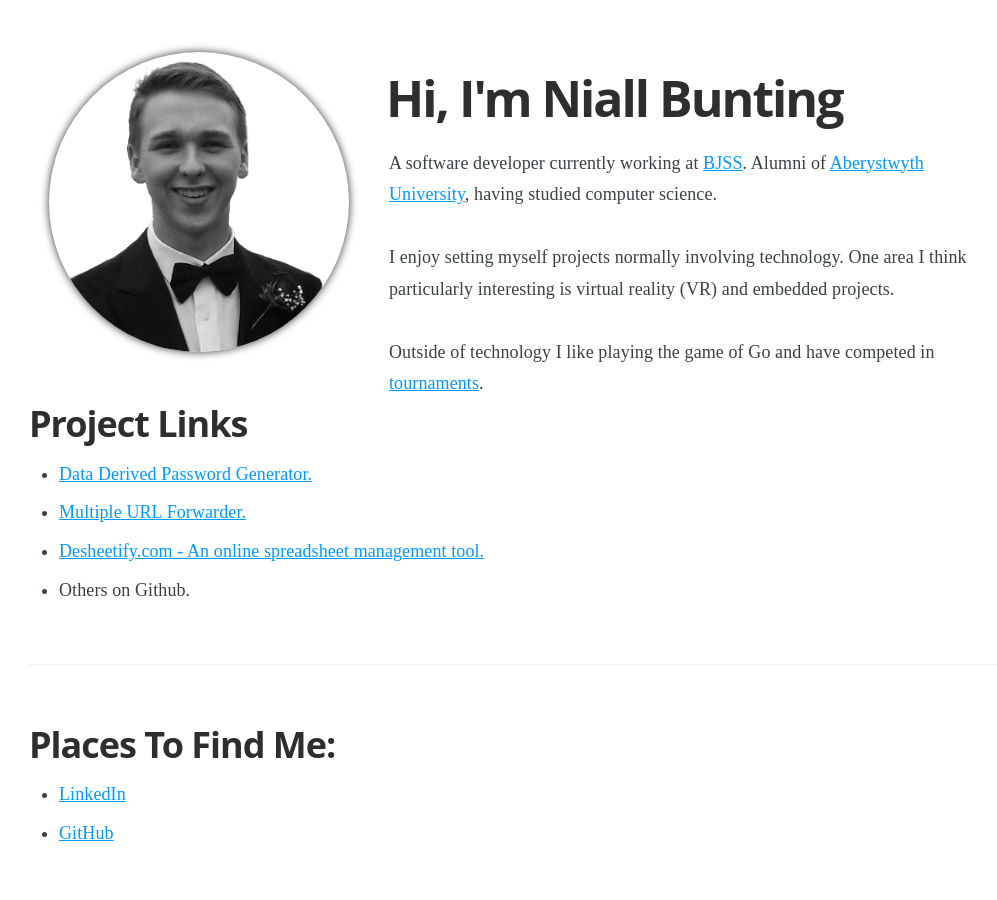
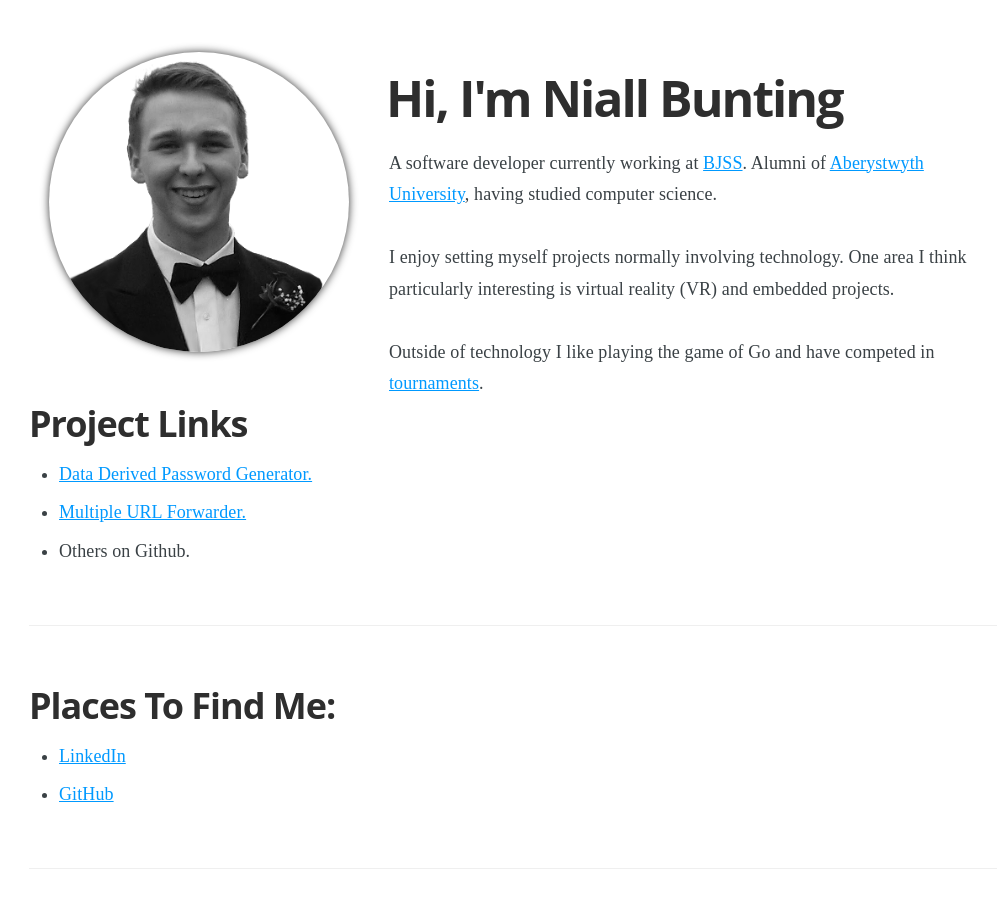
Before and after one commit to NiallBunting/niallbunting.github.io, a Jekyll site: the page built from index.html, in a window 1280 px wide and 900 px high. Shown: the whole window, without its empty margins (99-1096 px from the left). Built offline with Jekyll 4.4.1, drawn with Linux system fonts in a browser that asks for light colours; the list of posts is cut into pages by our own code.

Commit message:
Remove desheetify

```diff
--- a/_layouts/index.html
+++ b/_layouts/index.html
@@ -40,7 +40,6 @@
 				<ul>
 					<li><a href="https://rawcdn.githack.com/NiallBunting/Password-Generator/v0.1/index.html">Data Derived Password Generator.</a></li>
 					<li><a href="url-multi-redirect">Multiple URL Forwarder.</a></li>
-					<li><a href="https://desheetify.com">Desheetify.com - An online spreadsheet management tool.</a></li>
 					<li>Others on Github.</li>
 				</ul>
 		</div>
```
